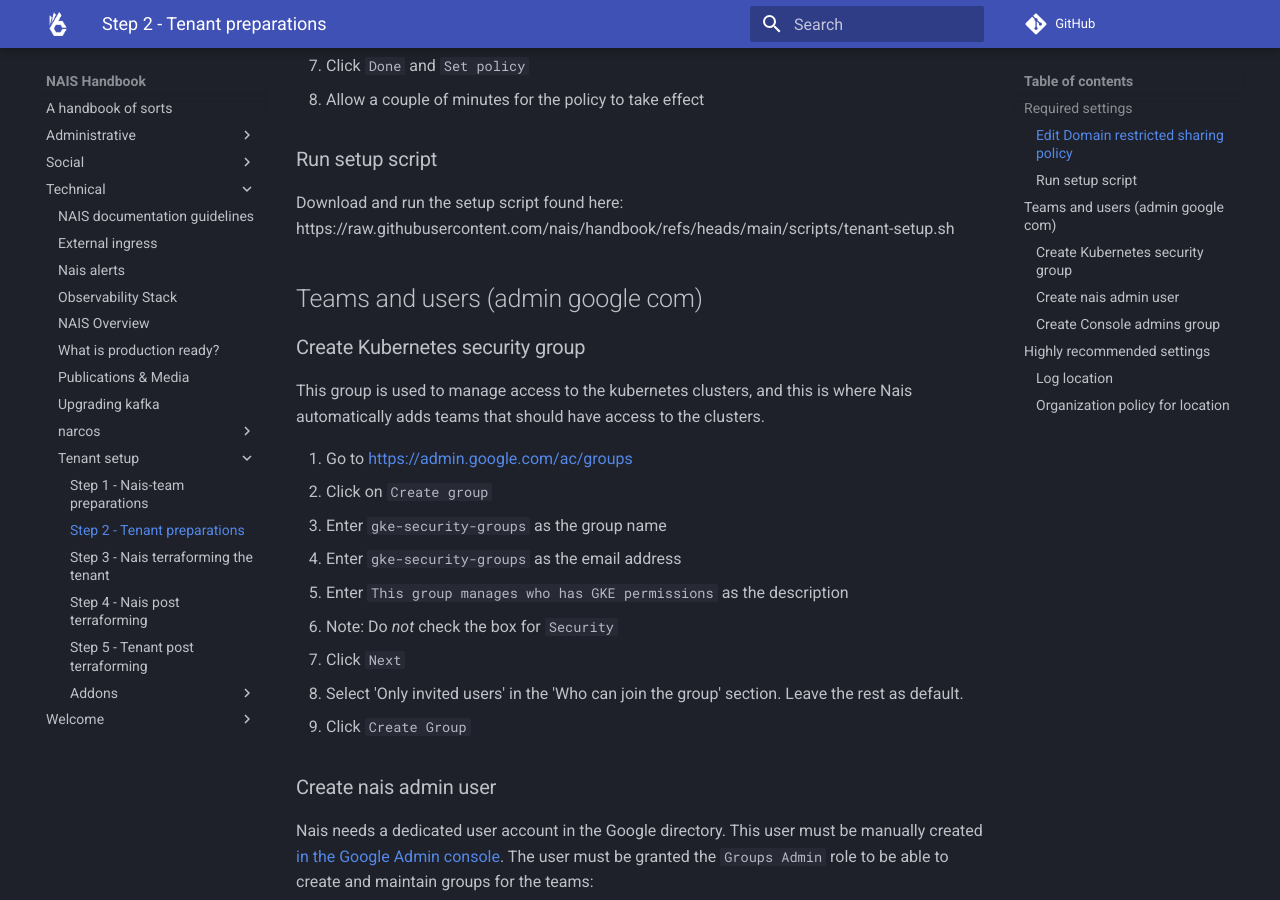
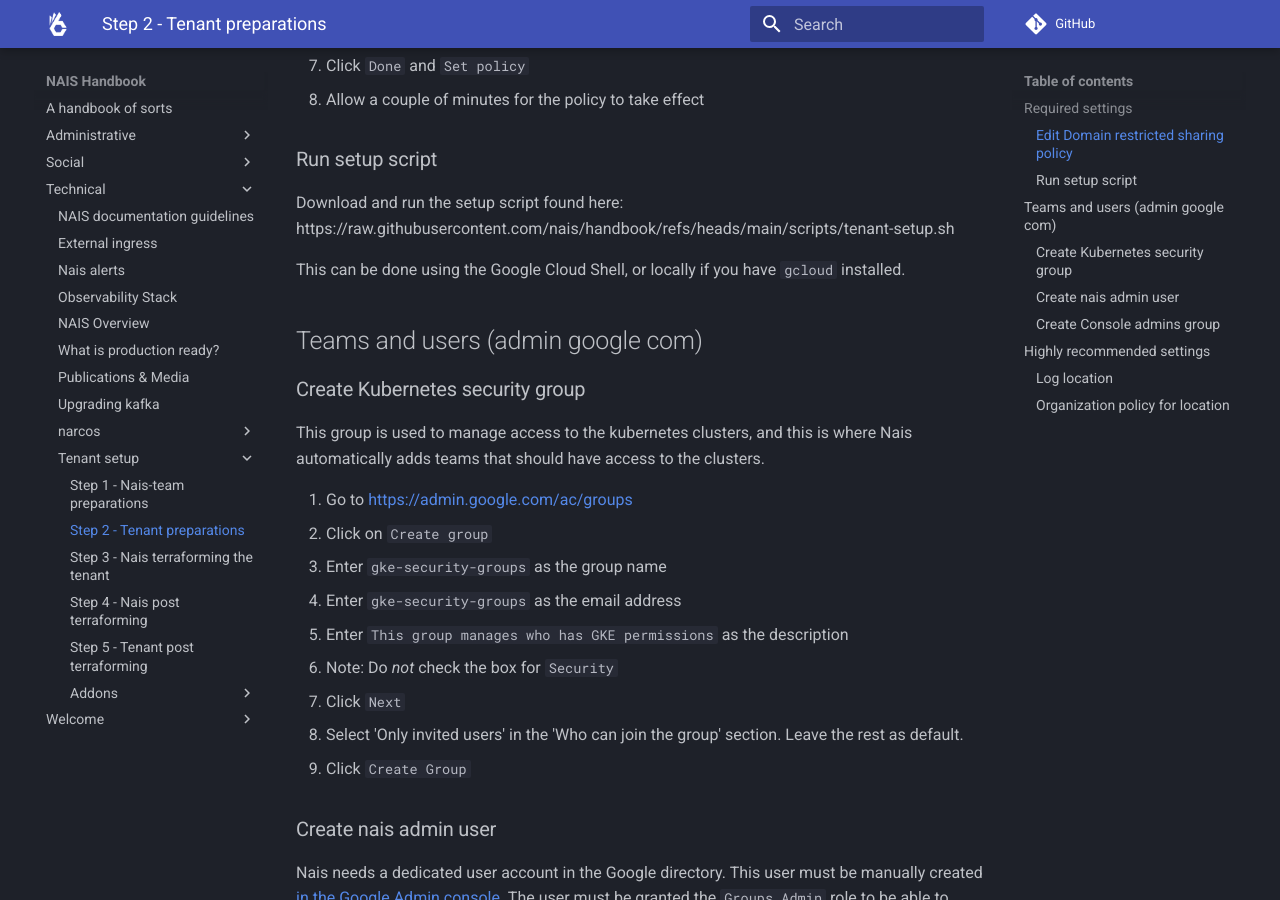
Before and after one commit to nais/handbook, an MkDocs documentation site: the page built from docs/technical/tenant-setup/2-tenant.md, in a window 1280 px wide and 900 px high, scrolled down 964 px. Built offline with MkDocs 1.6.1 and Material for MkDocs 9.7.7, drawn with Linux system fonts in a browser that asks for light colours; comment, search, counter and statistics services are not loaded.

Commit message:
Add something arbout using GCS

```diff
--- a/docs/technical/tenant-setup/2-tenant.md
+++ b/docs/technical/tenant-setup/2-tenant.md
@@ -30,6 +30,8 @@ If `Domain restricted sharing` is enabled, allow users from nais.io (nais-io) by
 ### Run setup script
 
 Download and run the setup script found here: https://raw.githubusercontent.com/nais/handbook/refs/heads/main/scripts/tenant-setup.sh
+
+This can be done using the Google Cloud Shell, or locally if you have `gcloud` installed.
 
 ## Teams and users (admin google com)
 
```
